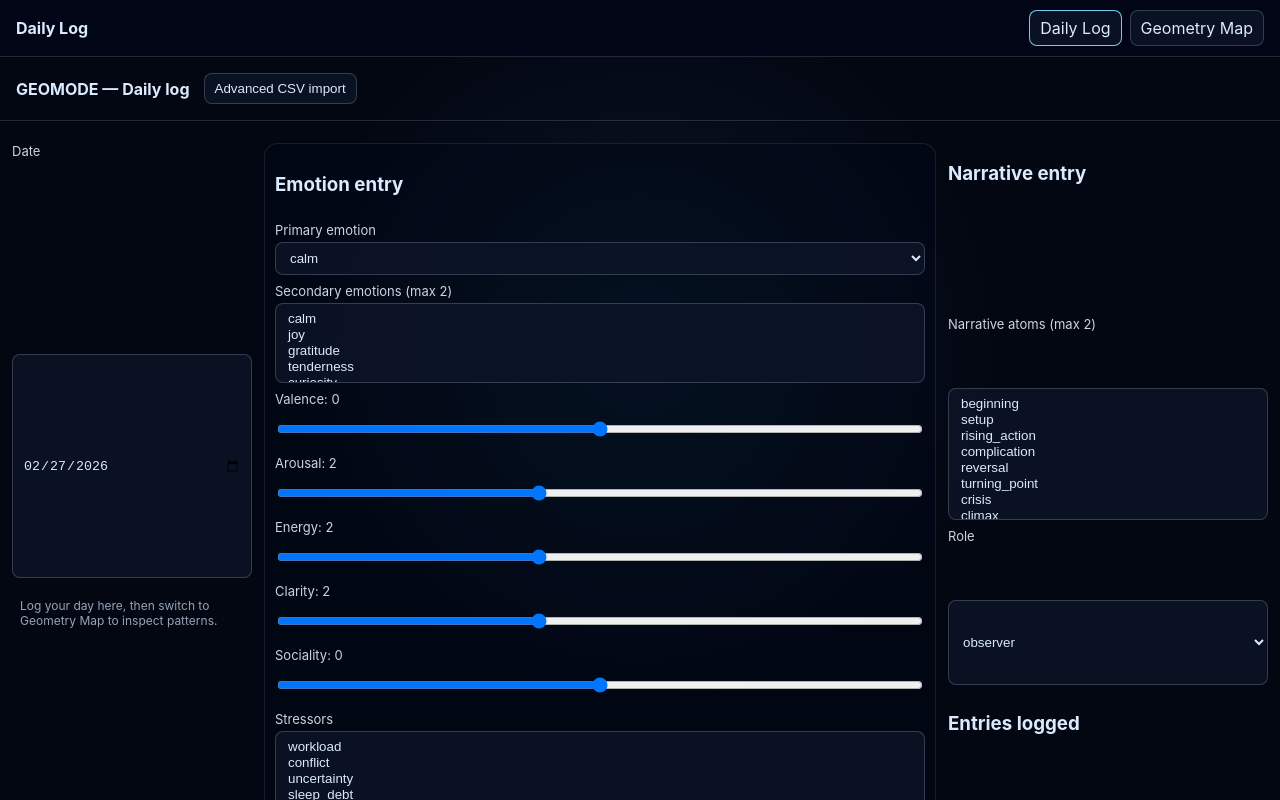
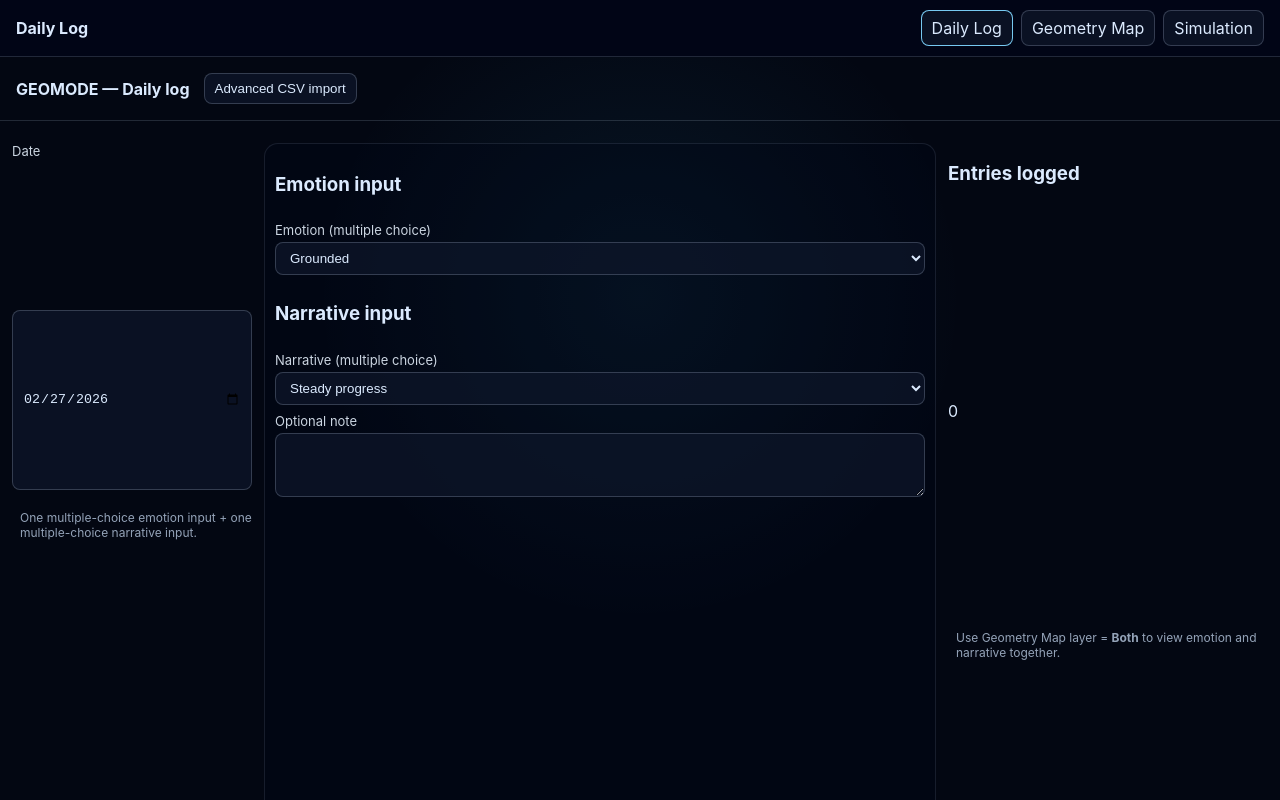
Before and after one commit to exeunt3/highmaps, a React (Vite) app: page / in a window 1280 px wide. Shown: the top 800 px of the page. Built offline with nearby package versions, Linux system fonts and the light colour scheme.

Commit message:
Replace dial inputs with multiple-choice flow and add simulation tab

```diff
--- a/src/App.tsx
+++ b/src/App.tsx
@@ -3,12 +3,15 @@ import './app.css';
 import { useGeomodeStore } from './state/store';
 import { ExplorerScreen } from './ui/explorer/ExplorerScreen';
 import { LogScreen } from './ui/log/LogScreen';
+import { SimulationScreen } from './ui/explorer/SimulationScreen';
 
-type PageId = 'log' | 'map';
+type PageId = 'log' | 'map' | 'simulation';
 
 const getPageFromHash = (): PageId => {
   const hash = window.location.hash.replace('#', '');
-  return hash === 'map' ? 'map' : 'log';
+  if (hash === 'map') return 'map';
+  if (hash === 'simulation') return 'simulation';
+  return 'log';
 };
 
 export const App = () => {
@@ -26,7 +29,11 @@ export const App = () => {
     return () => window.removeEventListener('hashchange', onHash);
   }, []);
 
-  const title = useMemo(() => page === 'map' ? 'Geometry Map' : 'Daily Log', [page]);
+  const title = useMemo(() => {
+    if (page === 'map') return 'Geometry Map';
+    if (page === 'simulation') return 'Year Simulation';
+    return 'Daily Log';
+  }, [page]);
 
   if (!hydrated) return <p className="boot">Initializing GEOMODE field…</p>;
 
@@ -37,9 +44,12 @@ export const App = () => {
         <div className="mode-tabs">
           <a href="#log" className={page === 'log' ? 'active' : ''}>Daily Log</a>
           <a href="#map" className={page === 'map' ? 'active' : ''}>Geometry Map</a>
+          <a href="#simulation" className={page === 'simulation' ? 'active' : ''}>Simulation</a>
         </div>
       </nav>
-      {page === 'map' ? <ExplorerScreen /> : <LogScreen />}
+      {page === 'map' && <ExplorerScreen />}
+      {page === 'simulation' && <SimulationScreen />}
+      {page === 'log' && <LogScreen />}
     </main>
   );
 };
--- a/src/ui/explorer/ExplorerScreen.tsx
+++ b/src/ui/explorer/ExplorerScreen.tsx
@@ -5,6 +5,7 @@ import { projectPoints, SimpleChart } from '../components/SimpleChart';
 
 const SHAPES = ['line', 'circle', 'spiral', 'helix', 'sphere', 'torus', 'wave', 'grid'] as const;
 type ShapeId = (typeof SHAPES)[number];
+type GraphLayer = 'emotion' | 'narrative' | 'both';
 
 const INTENTIONS = [
   { label: 'Stabilize weekly baseline', target: 0.75 },
@@ -69,12 +70,20 @@ const shapeProjection = (shapeId: ShapeId, points: EmbeddedPoint[], control: num
   });
 };
 
-const toBasePoints = (entries: GeomodeEntry[]): EmbeddedPoint[] => entries.map((entry, index) => ({
-  id: entry.id,
+const toEmotionPoints = (entries: GeomodeEntry[]): EmbeddedPoint[] => entries.map((entry, index) => ({
+  id: `${entry.id}|emotion`,
   index,
   x: index,
   y: entry.emotion.valence,
   z: entry.emotion.arousal - 2,
+}));
+
+const toNarrativePoints = (entries: GeomodeEntry[]): EmbeddedPoint[] => entries.map((entry, index) => ({
+  id: `${entry.id}|narrative`,
+  index,
+  x: index,
+  y: entry.narrative.agencyLevel - entry.narrative.conflictLevel,
+  z: entry.narrative.closureLevel - 2,
 }));
 
 const computeSummary = (entries: GeomodeEntry[]) => {
@@ -122,8 +131,14 @@ export const ExplorerScreen = () => {
   const [control, setControl] = useState(1);
   const [selectedIds, setSelectedIds] = useState<Set<string>>(new Set());
   const [selectionBox, setSelectionBox] = useState<{ x: number; y: number; w: number; h: number }>();
+  const [graphLayer, setGraphLayer] = useState<GraphLayer>('both');
 
-  const basePoints = useMemo(() => toBasePoints(entries), [entries]);
+  const basePoints = useMemo(() => {
+    if (graphLayer === 'emotion') return toEmotionPoints(entries);
+    if (graphLayer === 'narrative') return toNarrativePoints(entries);
+    return [...toEmotionPoints(entries), ...toNarrativePoints(entries)];
+  }, [entries, graphLayer]);
+
   const shapedPoints = useMemo(() => shapeProjection(shapeId, basePoints, control), [shapeId, basePoints, control]);
   const chartPoints = useMemo(() => projectPoints(shapedPoints, 980, 500), [shapedPoints]);
 
@@ -191,7 +206,7 @@ export const ExplorerScreen = () => {
         <aside className="left-panel panel-block">
           <h3>Timeline cards</h3>
           {entries.map((entry) => (
-            <button key={entry.id} className="entry-card" onClick={() => setSelectedIds(new Set([entry.id]))}>
+            <button key={entry.id} className="entry-card" onClick={() => setSelectedIds(new Set([`${entry.id}|emotion`, `${entry.id}|narrative`]))}>
               <span>{entry.date}</span>
               <span>{entry.emotion.primaryEmotion}</span>
             </button>
@@ -205,6 +220,13 @@ export const ExplorerScreen = () => {
             ))}
             <span className="hint">Scroll to adjust shape</span>
           </div>
+          <label>Graph layer
+            <select value={graphLayer} onChange={(event) => setGraphLayer(event.target.value as GraphLayer)}>
+              <option value="emotion">Emotion only</option>
+              <option value="narrative">Narrative only</option>
+              <option value="both">Both together</option>
+            </select>
+          </label>
 
           {entries.length > 0 ? (
             <SimpleChart
--- /dev/null
+++ b/src/ui/explorer/SimulationScreen.tsx
@@ -0,0 +1,115 @@
+import { useMemo, useState } from 'react';
+import type { EmbeddedPoint } from '../../types/models';
+import { SimpleChart } from '../components/SimpleChart';
+
+const EMOTION_LANGUAGE = ['Grounded', 'Energized', 'Stretched', 'Friction', 'Fatigued'] as const;
+const NARRATIVE_LANGUAGE = ['Steady progress', 'Pivot day', 'Heavy loop', 'Repair arc', 'Open thread'] as const;
+
+interface SimulationDay {
+  id: string;
+  day: number;
+  emotion: (typeof EMOTION_LANGUAGE)[number];
+  narrative: (typeof NARRATIVE_LANGUAGE)[number];
+  vector: number[];
+}
+
+const mulberry32 = (seed: number) => () => {
+  let t = seed += 0x6D2B79F5;
+  t = Math.imul(t ^ (t >>> 15), t | 1);
+  t ^= t + Math.imul(t ^ (t >>> 7), t | 61);
+  return ((t ^ (t >>> 14)) >>> 0) / 4294967296;
+};
+
+const createYear = (): SimulationDay[] => {
+  const rand = mulberry32(2026);
+  return Array.from({ length: 365 }, (_, day) => {
+    const seasonWave = Math.sin((day / 365) * Math.PI * 2);
+    const emotion = EMOTION_LANGUAGE[Math.floor(rand() * EMOTION_LANGUAGE.length)];
+    const narrative = NARRATIVE_LANGUAGE[Math.floor((rand() * 0.7 + (seasonWave + 1) * 0.15) * NARRATIVE_LANGUAGE.length) % NARRATIVE_LANGUAGE.length];
+    const vector = Array.from({ length: 6 }, (_, i) => {
+      const harmonic = Math.sin((day / 365) * Math.PI * (i + 1) * 2);
+      return Number((harmonic + rand() * 0.7 + (emotion === 'Grounded' ? 0.25 : 0)).toFixed(3));
+    });
+    return { id: `sim-${day + 1}`, day: day + 1, emotion, narrative, vector };
+  });
+};
+
+const toShapePoints = (rows: SimulationDay[], mode: 'simple' | 'hyper'): EmbeddedPoint[] => rows.map((row, i) => {
+  if (mode === 'simple') {
+    return {
+      id: row.id,
+      index: i,
+      x: i,
+      y: EMOTION_LANGUAGE.indexOf(row.emotion) - NARRATIVE_LANGUAGE.indexOf(row.narrative),
+      z: (EMOTION_LANGUAGE.indexOf(row.emotion) + NARRATIVE_LANGUAGE.indexOf(row.narrative)) / 2,
+    };
+  }
+
+  const [a, b, c, d, e, f] = row.vector;
+  return {
+    id: row.id,
+    index: i,
+    x: a + c - e,
+    y: b + d - f,
+    z: (a + b + c + d + e + f) / 6,
+  };
+});
+
+export const SimulationScreen = () => {
+  const [rows] = useState<SimulationDay[]>(() => createYear());
+  const [cursor, setCursor] = useState(0);
+  const [shapeMode, setShapeMode] = useState<'simple' | 'hyper'>('simple');
+
+  const points = useMemo(() => toShapePoints(rows, shapeMode), [rows, shapeMode]);
+  const active = rows[cursor];
+
+  const extractedInsight = useMemo(() => {
+    const recent = rows.slice(Math.max(0, cursor - 29), cursor + 1);
+    const avgVector = Array.from({ length: 6 }, (_, i) => recent.reduce((acc, row) => acc + row.vector[i], 0) / Math.max(1, recent.length));
+    const dominantAxis = avgVector
+      .map((value, i) => ({ axis: i + 1, score: Math.abs(value) }))
+      .sort((a, b) => b.score - a.score)[0];
+    const spread = Math.max(...avgVector) - Math.min(...avgVector);
+
+    return {
+      dominantAxis: dominantAxis.axis,
+      spread: spread.toFixed(2),
+      projection: (avgVector[0] + avgVector[2] - avgVector[4]).toFixed(2),
+    };
+  }, [rows, cursor]);
+
+  return (
+    <section className="geomode-shell">
+      <header className="top-bar">
+        <strong>GEOMODE — Year simulation</strong>
+      </header>
+      <div className="content-grid">
+        <aside className="panel-block left-panel">
+          <h3>Navigate simulated year</h3>
+          <label>Day {active.day}
+            <input type="range" min={0} max={rows.length - 1} value={cursor} onChange={(event) => setCursor(Number(event.target.value))} />
+          </label>
+          <p>{active.emotion} / {active.narrative}</p>
+          <label>Shape language
+            <select value={shapeMode} onChange={(event) => setShapeMode(event.target.value as 'simple' | 'hyper')}>
+              <option value="simple">Simple shapes (3D)</option>
+              <option value="hyper">Higher-dimensional projection</option>
+            </select>
+          </label>
+        </aside>
+
+        <section className="center-panel">
+          <SimpleChart points={points} width={980} height={500} highlightIds={new Set([active.id])} />
+        </section>
+
+        <aside className="panel-block right-panel">
+          <h3>Extracted lower-dimensional insight</h3>
+          <p>Dominant hidden axis: <strong>{extractedInsight.dominantAxis}</strong></p>
+          <p>Projection (axis1+axis3-axis5): <strong>{extractedInsight.projection}</strong></p>
+          <p>Vector spread over recent window: <strong>{extractedInsight.spread}</strong></p>
+          <p className="hint">This view converts higher-dimensional vectors into a lower-dimensional rendering to surface trends not obvious in raw categories.</p>
+        </aside>
+      </div>
+    </section>
+  );
+};
--- a/src/ui/log/LogScreen.tsx
+++ b/src/ui/log/LogScreen.tsx
@@ -1,4 +1,4 @@
-import { useState } from 'react';
+import { useMemo, useState } from 'react';
 import {
   NARRATIVE_ATOMS,
   PRIMARY_EMOTIONS,
@@ -7,8 +7,21 @@ import {
 } from '../../state/store';
 import { DatasetImport } from '../dataset/DatasetImport';
 
-const STRESSORS = ['workload', 'conflict', 'uncertainty', 'sleep_debt', 'health'];
-const REGULATORS = ['walk', 'breathing', 'journaling', 'connection', 'music'];
+const EMOTION_CHOICES = [
+  { id: 'grounded', label: 'Grounded', primaryEmotion: 'calm', valence: 2, arousal: 1, energy: 2, clarity: 4, sociality: 1 },
+  { id: 'energized', label: 'Energized', primaryEmotion: 'joy', valence: 4, arousal: 4, energy: 5, clarity: 3, sociality: 3 },
+  { id: 'stretched', label: 'Stretched', primaryEmotion: 'anxiety', valence: -2, arousal: 4, energy: 2, clarity: 1, sociality: -2 },
+  { id: 'friction', label: 'Friction', primaryEmotion: 'anger', valence: -3, arousal: 4, energy: 4, clarity: 2, sociality: -3 },
+  { id: 'fatigued', label: 'Fatigued', primaryEmotion: 'fatigue', valence: -1, arousal: 1, energy: 0, clarity: 1, sociality: -1 },
+] as const;
+
+const NARRATIVE_CHOICES = [
+  { id: 'steady-progress', label: 'Steady progress', atoms: ['setup', 'rising_action'], role: 'protagonist' as const, conflictLevel: 1, agencyLevel: 4, closureLevel: 3 },
+  { id: 'pivot-day', label: 'Pivot day', atoms: ['turning_point', 'climax'], role: 'protagonist' as const, conflictLevel: 3, agencyLevel: 4, closureLevel: 2 },
+  { id: 'heavy-loop', label: 'Heavy loop', atoms: ['complication', 'stasis'], role: 'observer' as const, conflictLevel: 4, agencyLevel: 1, closureLevel: 0 },
+  { id: 'repair-arc', label: 'Repair arc', atoms: ['falling_action', 'resolution'], role: 'support' as const, conflictLevel: 2, agencyLevel: 3, closureLevel: 4 },
+  { id: 'open-thread', label: 'Open thread', atoms: ['beginning', 'echo'], role: 'observer' as const, conflictLevel: 2, agencyLevel: 2, closureLevel: 1 },
+] as const;
 
 const emotionState = (entry?: GeomodeEntry) => ({
   primaryEmotion: entry?.emotion.primaryEmotion ?? 'calm',
@@ -26,15 +39,30 @@ const emotionState = (entry?: GeomodeEntry) => ({
 const narrativeState = (entry?: GeomodeEntry) => ({
   atoms: entry?.narrative.atoms ?? [],
   role: entry?.narrative.role ?? ('observer' as const),
+  conflictLevel: entry?.narrative.conflictLevel ?? 0,
+  agencyLevel: entry?.narrative.agencyLevel ?? 0,
+  closureLevel: entry?.narrative.closureLevel ?? 0,
 });
+
+const detectEmotionChoice = (entry?: GeomodeEntry) => {
+  const active = emotionState(entry);
+  const match = EMOTION_CHOICES.find((choice) => choice.primaryEmotion === active.primaryEmotion && choice.valence === active.valence && choice.arousal === active.arousal && choice.energy === active.energy);
+  return match?.id ?? 'grounded';
+};
+
+const detectNarrativeChoice = (entry?: GeomodeEntry) => {
+  const active = narrativeState(entry);
+  const match = NARRATIVE_CHOICES.find((choice) => choice.role === active.role && choice.atoms.every((atom) => active.atoms.includes(atom as typeof NARRATIVE_ATOMS[number])));
+  return match?.id ?? 'steady-progress';
+};
 
 export const LogScreen = () => {
   const { entries, upsertEntry } = useGeomodeStore();
   const [showLoad, setShowLoad] = useState(false);
   const [date, setDate] = useState(new Date().toISOString().slice(0, 10));
   const active = entries.find((entry) => entry.date === date);
-  const activeEmotion = emotionState(active);
-  const activeNarrative = narrativeState(active);
+  const activeEmotionChoice = useMemo(() => detectEmotionChoice(active), [active]);
+  const activeNarrativeChoice = useMemo(() => detectNarrativeChoice(active), [active]);
 
   return (
     <section className="geomode-shell">
@@ -45,66 +73,64 @@ export const LogScreen = () => {
       <div className="content-grid log-layout">
         <aside className="left-panel panel-block">
           <label>Date <input type="date" value={date} onChange={(event) => setDate(event.target.value)} /></label>
-          <p className="hint">Log your day here, then switch to Geometry Map to inspect patterns.</p>
+          <p className="hint">One multiple-choice emotion input + one multiple-choice narrative input.</p>
         </aside>
 
         <section className="center-panel panel-block">
-          <h3>Emotion entry</h3>
-          <label>Primary emotion
-            <select value={activeEmotion.primaryEmotion} onChange={(event) => upsertEntry(date, { emotion: { ...activeEmotion, primaryEmotion: event.target.value as typeof PRIMARY_EMOTIONS[number] } })}>
-              {PRIMARY_EMOTIONS.map((emotion) => <option key={emotion}>{emotion}</option>)}
+          <h3>Emotion input</h3>
+          <label>Emotion (multiple choice)
+            <select value={activeEmotionChoice} onChange={(event) => {
+              const choice = EMOTION_CHOICES.find((item) => item.id === event.target.value);
+              if (!choice) return;
+              const primaryEmotion = PRIMARY_EMOTIONS.includes(choice.primaryEmotion as typeof PRIMARY_EMOTIONS[number])
+                ? choice.primaryEmotion as typeof PRIMARY_EMOTIONS[number]
+                : 'calm';
+              upsertEntry(date, {
+                emotion: {
+                  ...emotionState(active),
+                  primaryEmotion,
+                  secondaryEmotions: [],
+                  valence: choice.valence,
+                  arousal: choice.arousal,
+                  energy: choice.energy,
+                  clarity: choice.clarity,
+                  sociality: choice.sociality,
+                },
+              });
+            }}>
+              {EMOTION_CHOICES.map((choice) => <option key={choice.id} value={choice.id}>{choice.label}</option>)}
             </select>
           </label>
-          <label>Secondary emotions (max 2)
-            <select multiple value={activeEmotion.secondaryEmotions} onChange={(event) => {
-              const selected = Array.from(event.target.selectedOptions).map((opt) => opt.value).slice(0, 2) as Array<typeof PRIMARY_EMOTIONS[number]>;
-              upsertEntry(date, { emotion: { ...activeEmotion, secondaryEmotions: selected } });
+
+          <h3>Narrative input</h3>
+          <label>Narrative (multiple choice)
+            <select value={activeNarrativeChoice} onChange={(event) => {
+              const choice = NARRATIVE_CHOICES.find((item) => item.id === event.target.value);
+              if (!choice) return;
+              upsertEntry(date, {
+                narrative: {
+                  ...narrativeState(active),
+                  atoms: [...choice.atoms] as Array<typeof NARRATIVE_ATOMS[number]>,
+                  role: choice.role,
+                  conflictLevel: choice.conflictLevel,
+                  agencyLevel: choice.agencyLevel,
+                  closureLevel: choice.closureLevel,
+                },
+              });
             }}>
-              {PRIMARY_EMOTIONS.map((emotion) => <option key={emotion}>{emotion}</option>)}
+              {NARRATIVE_CHOICES.map((choice) => <option key={choice.id} value={choice.id}>{choice.label}</option>)}
             </select>
           </label>
-          {([
-            ['Valence', -5, 5, activeEmotion.valence, 'valence'],
-            ['Arousal', 0, 5, activeEmotion.arousal, 'arousal'],
-            ['Energy', 0, 5, activeEmotion.energy, 'energy'],
-            ['Clarity', 0, 5, activeEmotion.clarity, 'clarity'],
-            ['Sociality', -5, 5, activeEmotion.sociality, 'sociality'],
-          ] as const).map(([label, min, max, value, key]) => (
-            <label key={key}>{label}: {value}
-              <input type="range" min={min} max={max} step={1} value={value} onChange={(event) => upsertEntry(date, { emotion: { ...activeEmotion, [key]: Number(event.target.value) } })} />
-            </label>
-          ))}
-          <label>Stressors
-            <select multiple value={activeEmotion.stressors} onChange={(event) => upsertEntry(date, { emotion: { ...activeEmotion, stressors: Array.from(event.target.selectedOptions).map((opt) => opt.value) } })}>
-              {STRESSORS.map((item) => <option key={item}>{item}</option>)}
-            </select>
-          </label>
-          <label>Regulators
-            <select multiple value={activeEmotion.regulators} onChange={(event) => upsertEntry(date, { emotion: { ...activeEmotion, regulators: Array.from(event.target.selectedOptions).map((opt) => opt.value) } })}>
-              {REGULATORS.map((item) => <option key={item}>{item}</option>)}
-            </select>
-          </label>
-          <label>Note
-            <textarea maxLength={240} value={activeEmotion.note} onChange={(event) => upsertEntry(date, { emotion: { ...activeEmotion, note: event.target.value.slice(0, 240) } })} />
+
+          <label>Optional note
+            <textarea maxLength={240} value={emotionState(active).note} onChange={(event) => upsertEntry(date, { emotion: { ...emotionState(active), note: event.target.value.slice(0, 240) } })} />
           </label>
         </section>
 
         <aside className="right-panel panel-block">
-          <h3>Narrative entry</h3>
-          <label>Narrative atoms (max 2)
-            <select multiple value={activeNarrative.atoms} onChange={(event) => upsertEntry(date, { narrative: { ...activeNarrative, atoms: Array.from(event.target.selectedOptions).map((opt) => opt.value).slice(0, 2) as Array<typeof NARRATIVE_ATOMS[number]> } })}>
-              {NARRATIVE_ATOMS.map((atom) => <option key={atom}>{atom}</option>)}
-            </select>
-          </label>
-          <label>Role
-            <select value={activeNarrative.role} onChange={(event) => upsertEntry(date, { narrative: { ...activeNarrative, role: event.target.value as 'protagonist' | 'support' | 'observer' } })}>
-              <option>protagonist</option>
-              <option>support</option>
-              <option>observer</option>
-            </select>
-          </label>
           <h3>Entries logged</h3>
           <p>{entries.length}</p>
+          <p className="hint">Use Geometry Map layer = <strong>Both</strong> to view emotion and narrative together.</p>
         </aside>
       </div>
       {showLoad && <DatasetImport onLoaded={() => setShowLoad(false)} />}
```
Also changed, not shown: src/ui/components/SimpleChart.tsx (+6 -1 lines).
